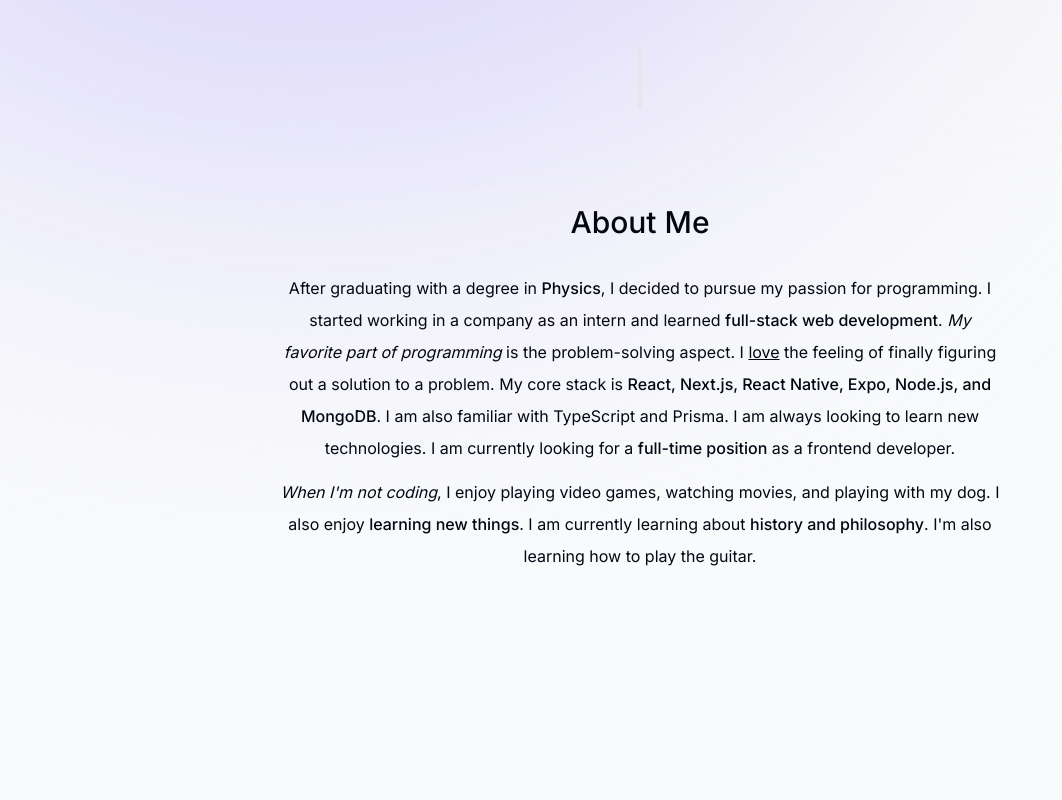
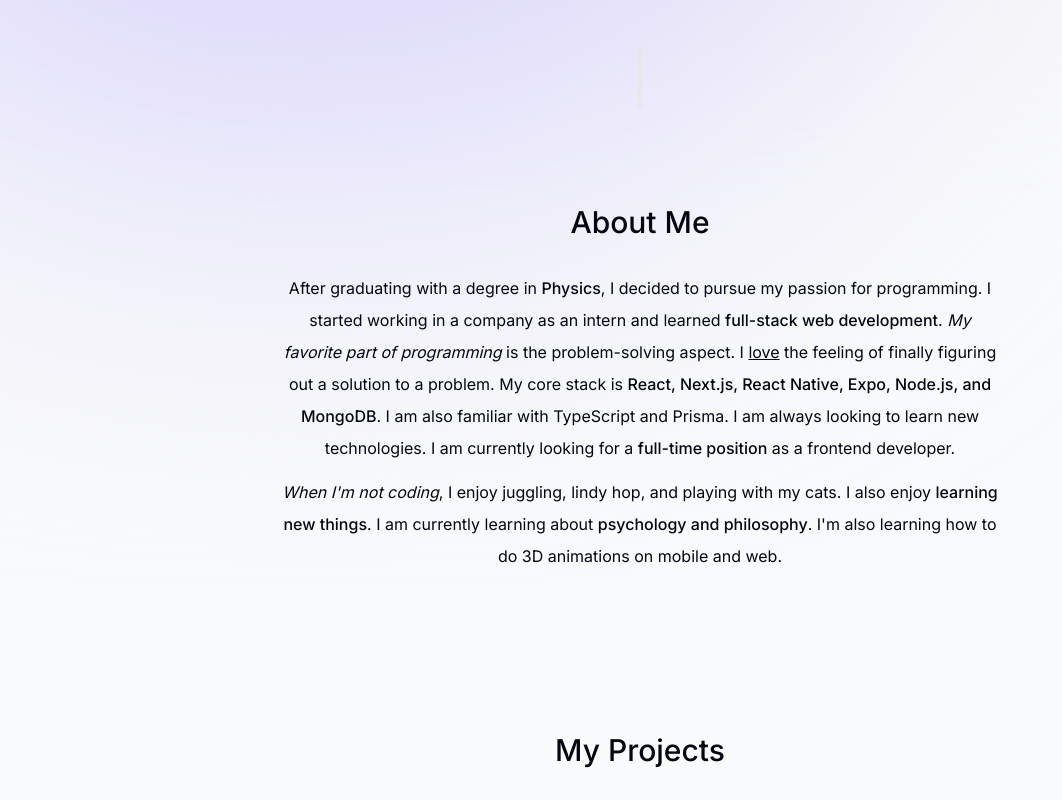
Before and after one commit to bbilginerdem/my-portfolio, a Next.js app: page / in a window 1280 px wide. Shown: the part 618-1418 px from the top of the page, without its empty margins (0-1062 px from the left). Before the commit the page ends 1350 px from the top, so only its background shows below. Built offline with nearby package versions, Linux system fonts and the light colour scheme.

Commit message:
section header done

```diff
--- a/app/page.tsx
+++ b/app/page.tsx
@@ -1,5 +1,6 @@
 import About from "@/components/About";
 import Intro from "@/components/Intro";
+import Projects from "@/components/Projects";
 import SectionDivider from "@/components/SectionDivider";
 
 export default function Home() {
@@ -8,6 +9,7 @@
       <Intro />
       <SectionDivider />
       <About />
+      <Projects />
     </main>
   )
 }
--- a/components/About.tsx
+++ b/components/About.tsx
@@ -6,7 +6,7 @@
 // import { useSectionInView } from "@/lib/hooks";
 
 export default function About() {
-// const { ref } = useSectionInView("About");
+  // const { ref } = useSectionInView("About");
 
   return (
     <motion.section
@@ -37,12 +37,11 @@
       </p>
 
       <p>
-        <span className="italic">When I&apos;m not coding</span>, I enjoy playing
-        video games, watching movies, and playing with my dog. I also enjoy{" "}
+        <span className="italic">When I&apos;m not coding</span>, I enjoy juggling, lindy hop, and playing with my cats. I also enjoy{" "}
         <span className="font-medium">learning new things</span>. I am currently
         learning about{" "}
-        <span className="font-medium">history and philosophy</span>. I&apos;m also
-        learning how to play the guitar.
+        <span className="font-medium">psychology and philosophy</span>. I&apos;m also
+        learning how to do 3D animations on mobile and web.
       </p>
     </motion.section>
   );
--- /dev/null
+++ b/components/Projects.tsx
@@ -0,0 +1,15 @@
+import React from 'react'
+import SectionHeading from './SectionHeader'
+
+function Projects() {
+  return (
+    <section>
+      <SectionHeading>My Projects</SectionHeading>
+      <div>
+
+      </div>
+    </section>
+  )
+}
+
+export default Projects
```
